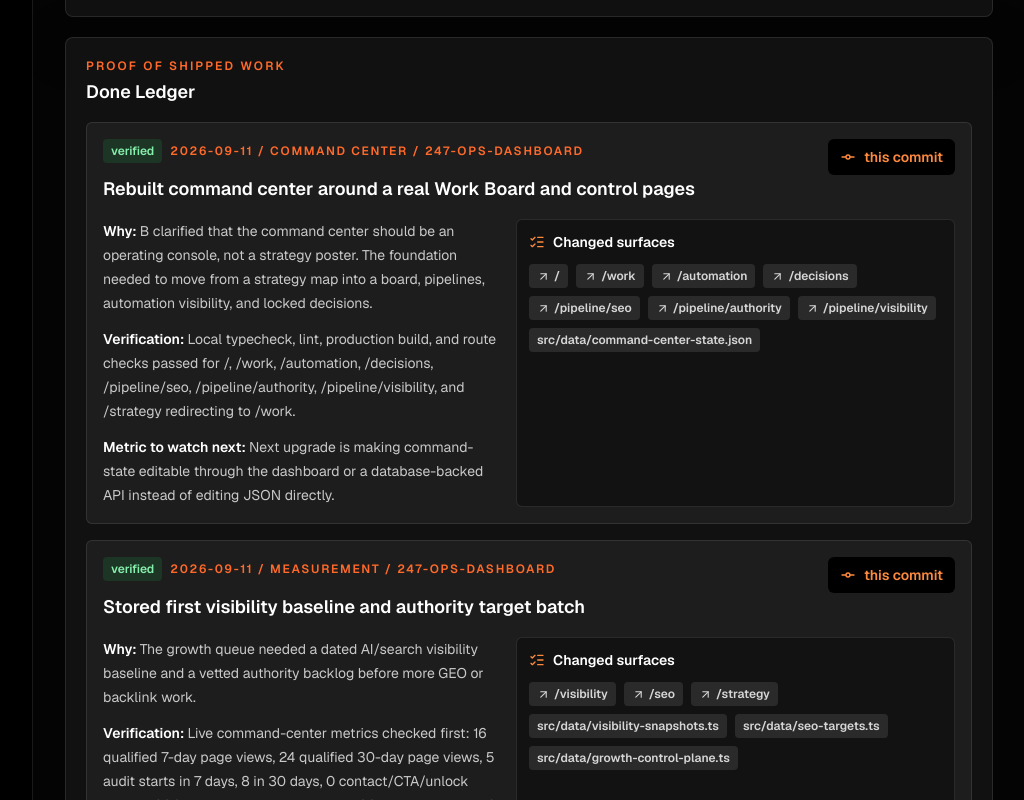
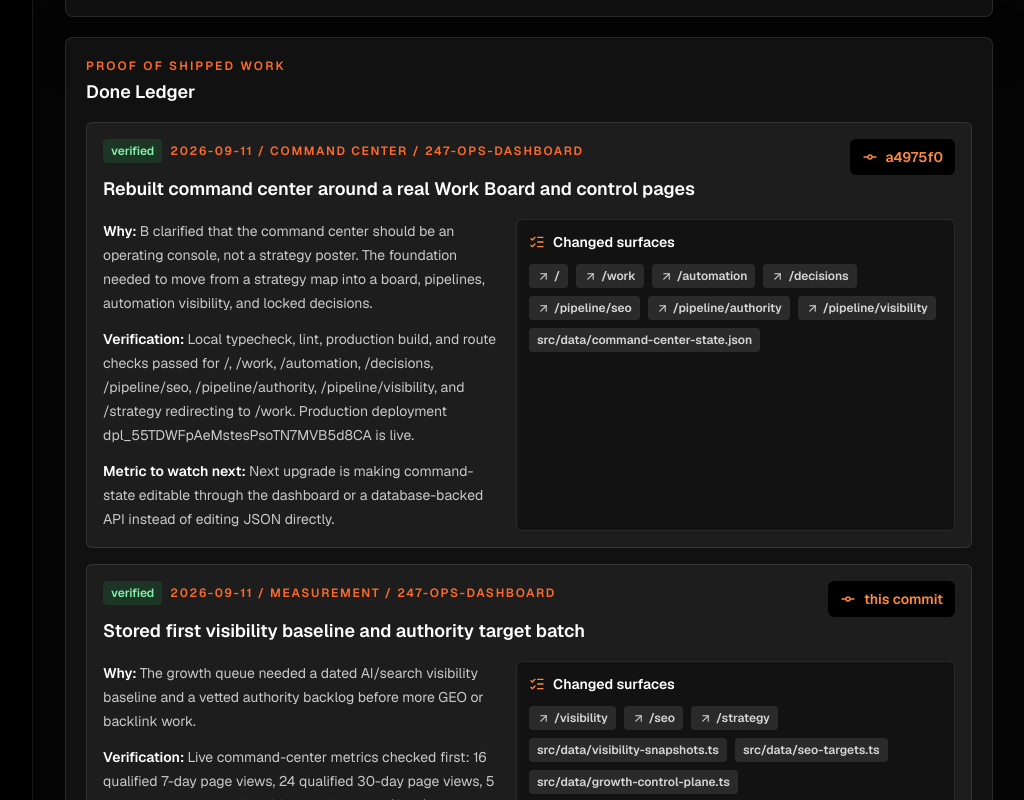
Before and after one commit to bkelly623/247-ops-dashboard, a Next.js app: page /work in a window 1280 px wide. Shown: the part 3160-3960 px from the top of the page, without its empty margins (255-1279 px from the left). Built offline with nearby package versions, Linux system fonts and the light colour scheme.

Commit message:
Record command center deployment proof

```diff
--- a/src/data/work-ledger.ts
+++ b/src/data/work-ledger.ts
@@ -30,7 +30,7 @@ export const workLedger: WorkLedgerEntry[] = [
     area: "Command Center",
     title: "Rebuilt command center around a real Work Board and control pages",
     repo: "247-ops-dashboard",
-    commit: "this commit",
+    commit: "a4975f0",
     changed: [
       "/",
       "/work",
@@ -46,7 +46,7 @@ export const workLedger: WorkLedgerEntry[] = [
       "Future operator and cron work can pull from one visible board, with separate pages for SEO, authority, AI visibility, automation run history, and decisions.",
     evidenceStatus: "verified",
     evidence:
-      "Local typecheck, lint, production build, and route checks passed for /, /work, /automation, /decisions, /pipeline/seo, /pipeline/authority, /pipeline/visibility, and /strategy redirecting to /work.",
+      "Local typecheck, lint, production build, and route checks passed for /, /work, /automation, /decisions, /pipeline/seo, /pipeline/authority, /pipeline/visibility, and /strategy redirecting to /work. Production deployment dpl_55TDWFpAeMstesPsoTN7MVB5d8CA is live.",
     followUp:
       "Next upgrade is making command-state editable through the dashboard or a database-backed API instead of editing JSON directly.",
   },
```
